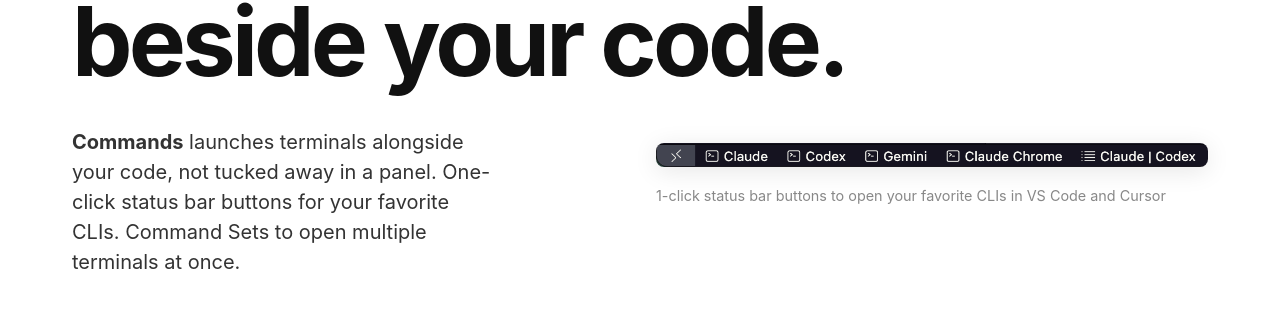
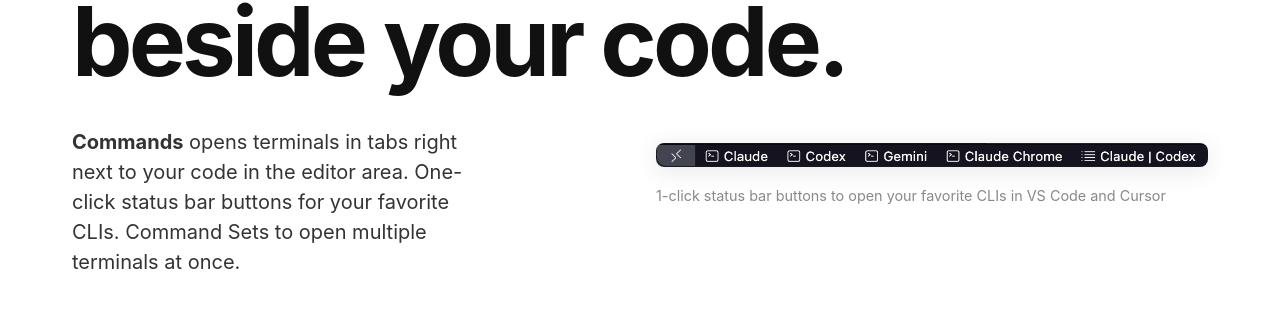
Before and after one commit to ayanamist/vsc-commands, a website: page index.html in a window 1280 px wide. Shown: the part 367-694 px from the top of the page. Drawn offline with Linux system fonts and the light colour scheme.

Commit message:
Clarify that terminals open in tabs in the editor area

```diff
--- a/index.html
+++ b/index.html
@@ -417,7 +417,7 @@
             <h1>Agents in tabs,<br>beside your code.</h1>
             <div class="grid">
                 <div class="col-left">
-                    <p><b>Commands</b> launches terminals alongside your code, not tucked away in a panel. One-click status bar buttons for your favorite CLIs. Command Sets to open multiple terminals at once.</p>
+                    <p><b>Commands</b> opens terminals in tabs right next to your code in the editor area. One-click status bar buttons for your favorite CLIs. Command Sets to open multiple terminals at once.</p>
                 </div>
                 <div class="col-right">
                     <img src="media/screenshots/statusbar-buttons.png" alt="Status bar buttons" class="screenshot" onclick="openLightbox(this)">
```
